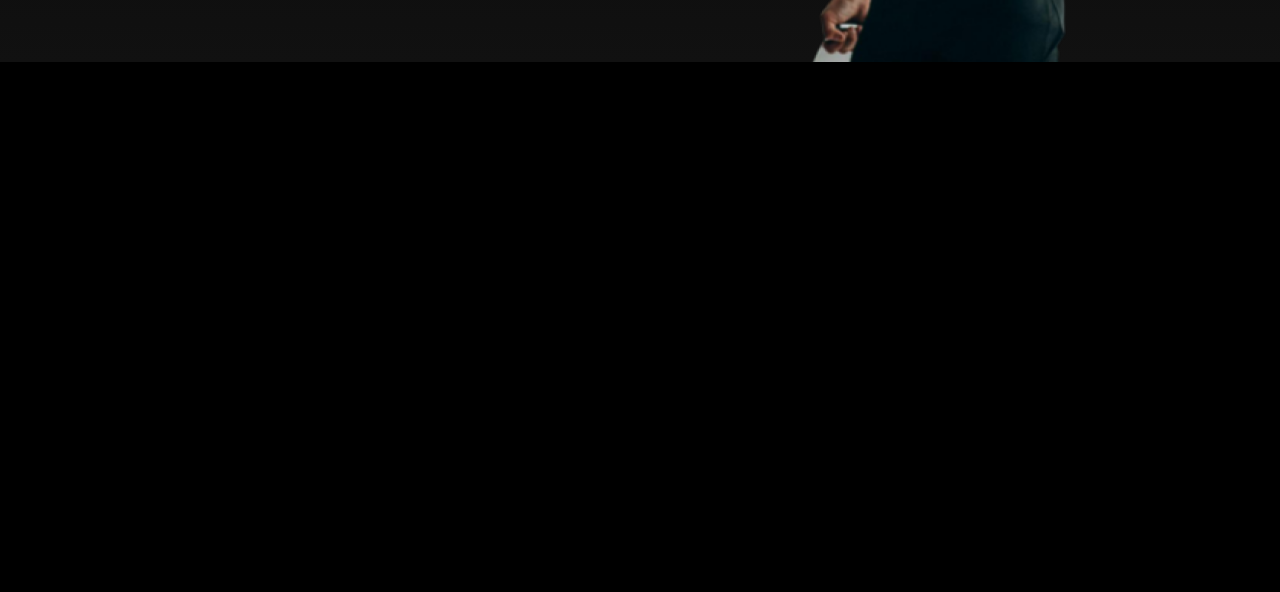
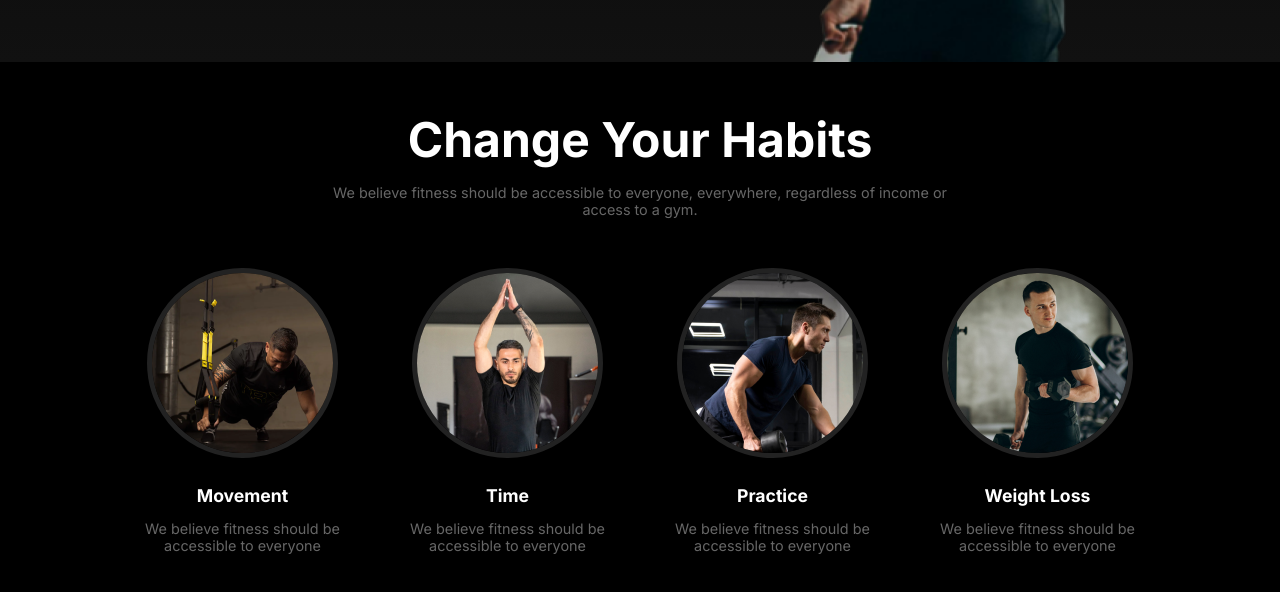
Before and after one commit to rafat-07/Assignment-2-by-rafat, a plain HTML site: page index.html in a window 1280 px wide. Shown: the part 626-1218 px from the top of the page. Before the commit the page ends 800 px from the top, so only its background shows below. Drawn offline with Linux system fonts and the light colour scheme; a web font is replaced by a local one.

Commit message:
habit sec commit

```diff
--- a/index.html
+++ b/index.html
@@ -51,6 +51,39 @@
             </div>
         </div>
     </header>
+
+    <main>
+        <section class="habit-sec">
+            <div class="habit-des">
+                <h3 class="fs-1 heading1 text-color1">Change Your Habits</h3>
+                <p class="fs-2 text-color2">We believe fitness should be accessible to everyone, everywhere, regardless of income or <br> access to a gym.</p>
+            </div>
+            <div class="habit-target dflex">
+                <div class="card1">
+                    <img class="habit-img" src="images/image 3.png" alt="">
+                    <h4 class="mtpw text-color1">Movement</h4>
+                    <p class="fs-2 text-color2">We believe fitness should be accessible to everyone</p>
+                </div>
+                <div class="card2">
+                    <img class="habit-img" src="images/image 2.png" alt="">
+                    <h4 class="mtpw text-color1">Time</h4>
+                    <p class="fs-2 text-color2">We believe fitness should be accessible to everyone</p>
+                </div>
+                <div class="card3">
+                    <img class="habit-img" src="images/image 4.png" alt="">
+                    <h4 class="mtpw text-color1">Practice</h4>
+                    <p class="fs-2 text-color2">We believe fitness should be accessible to everyone</p>
+                </div>
+                <div class="card4">
+                    <img class="habit-img" src="images/image 5.png" alt="">
+                    <h4 class="mtpw text-color1">Weight Loss</h4>
+                    <p class="fs-2 text-color2">We believe fitness should be accessible to everyone</p>
+                </div>
+            </div>
+
+        </section>
+
+    </main>
 </body>
 
 </html>
--- a/styles/responsive.css
+++ b/styles/responsive.css
@@ -34,5 +34,14 @@
     left: -30px;
 }
 
+.habit-des{
+    margin-top: 0px;
+    text-align: center;
+    margin: 40px;
+    /* padding: 10px; */
+}
+.habit-target{
+    flex-direction: column;
+}
 
 }
--- a/styles/style.css
+++ b/styles/style.css
@@ -199,3 +199,25 @@ ul>li {
     height: 50px;
     cursor: pointer;
 }
+
+
+/* habit section styles */
+.habit-des{
+    max-width: 670px;
+    margin: 0 auto;
+}
+.heading1{
+    margin-bottom: 0px;
+}
+.habit-img {
+    border: 5px solid rgb(34, 34, 34);
+    border-radius: 200px;
+}
+.habit-target{
+    margin-top: 50px;
+    margin-bottom: 90px;
+}
+.mtpw{
+    font-size: 1.1rem;
+    margin-bottom: 0px;
+}
```
